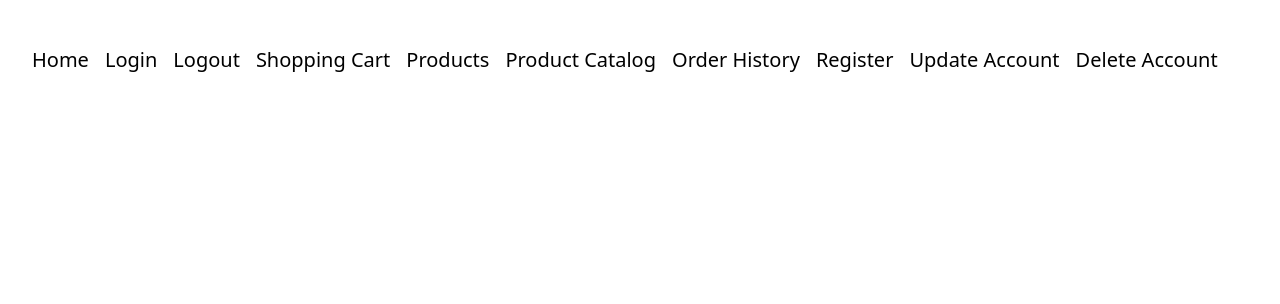
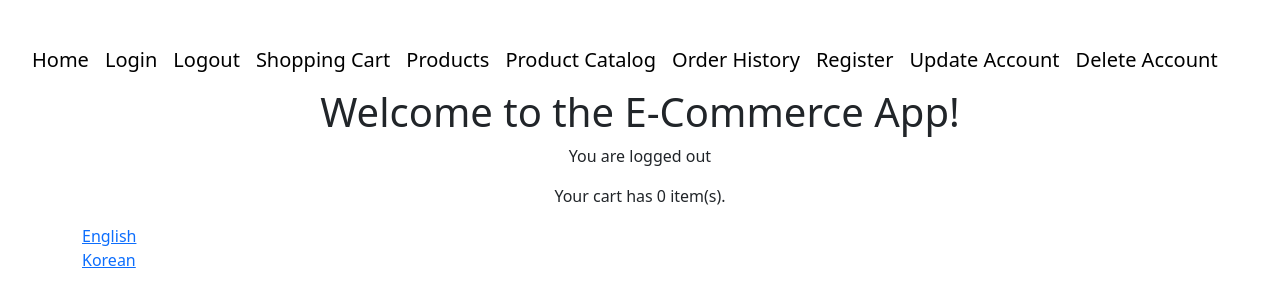
Before and after one commit to meganarmas/Mini-Project-React-E-Commerce-App-CI-CD, a React (Vite) app: page / in a window 1280 px wide. Shown: the top 304 px of the page. Built offline with nearby package versions, Linux system fonts and the light colour scheme.

Commit message:
Update App.jsx

```diff
--- a/src/App.jsx
+++ b/src/App.jsx
@@ -1,5 +1,5 @@
-import { useState, useEffect } from 'react';
-import { BrowserRouter as Router, Route, Routes, Navigate } from 'react-router-dom';
+import React, { useState, useEffect } from "react";
+import { BrowserRouter as Router, Routes, Route } from "react-router-dom";
 import { store } from './store';
 import { Provider } from 'react-redux';
 import { QueryClient, QueryClientProvider } from '@tanstack/react-query';
@@ -45,7 +45,7 @@ function App() {
           <Router>
             <NavigationBar />
             <Routes>
-              <Route path="/home" element={<Home />} />
+              <Route path="/" element={<Home />} />
               <Route path="/login" element={<Login />} />
               <Route path="/logout" element={<Logout />} />
               <Route path="/shopping-cart" element={<ShoppingCart />} />
```
